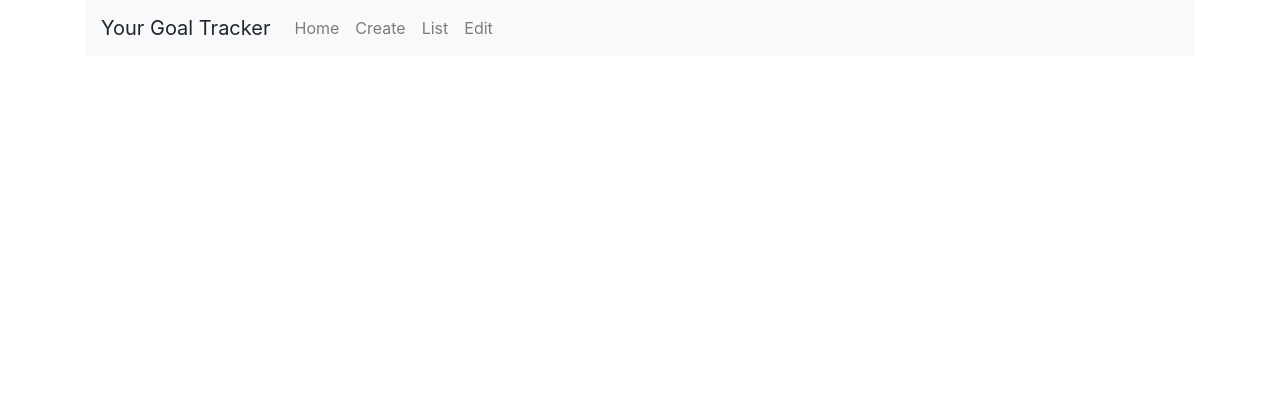
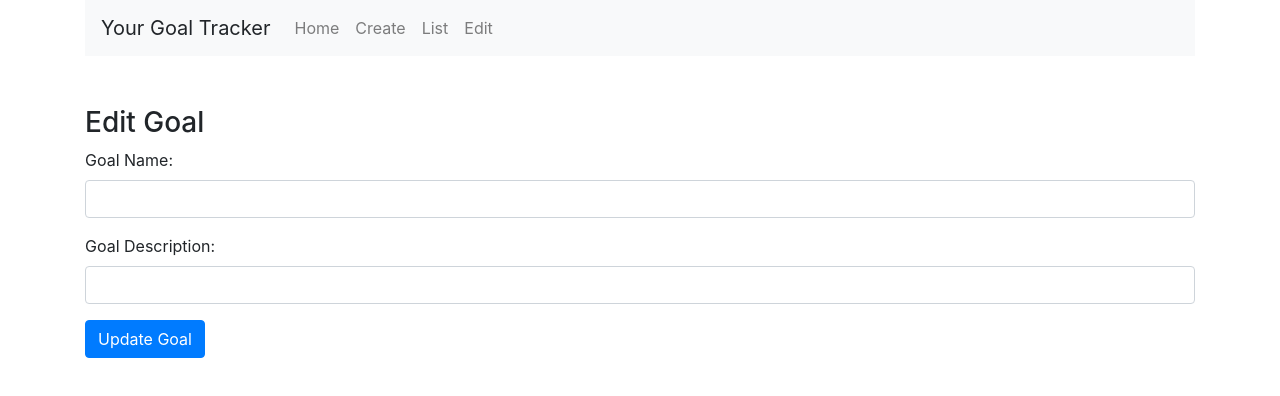
Before and after one commit to AlexMac7/goal-tracker, a React (Create React App) app: page /edit/1 in a window 1280 px wide. Shown: the top 396 px of the page. Built offline with nearby package versions, Linux system fonts and the light colour scheme; no server answers.

Commit message:
List and edit goals

```diff
--- a/src/App.js
+++ b/src/App.js
@@ -24,7 +24,7 @@ class App extends Component {
                                 <Link to={'/get'} className={"nav-link"}>List</Link>
                             </li>
                             <li className={"nav-item"}>
-                                <Link to={'/patch/:id'} className={"nav-link"}>Edit</Link>
+                                <Link to={'/edit/:id'} className={"nav-link"}>Edit</Link>
                             </li>
                         </ul>
                     </div>
@@ -32,7 +32,7 @@ class App extends Component {
                 <Switch>
                     <Route exact path='/create' component={CreateGoal} />
                     <Route path='/get' component={GetGoal} />
-                    <Route path='/patch/:id' component={PatchGoal} />
+                    <Route path='/edit/:id' component={PatchGoal} />
                 </Switch>
             </div>
         </Router>
--- a/src/components/CreateGoal.js
+++ b/src/components/CreateGoal.js
@@ -28,7 +28,7 @@ class CreateGoal extends Component {
         event.preventDefault();
         const goal = {
             name: this.state.name,
-            port: this.state.description
+            description: this.state.description
         }
         axios.post('http://localhost:4200/goal/add', goal)
             .then(res => console.log(res.data));
@@ -56,7 +56,7 @@ class CreateGoal extends Component {
                     </div>
                 </form>
             </div>
-        )
+        );
     }
 }
 
--- a/src/components/GetGoal.js
+++ b/src/components/GetGoal.js
@@ -1,12 +1,44 @@
 import React, { Component } from 'react';
+import axios from 'axios';
+import TableRow from './TableRow';
 
 class GetGoal extends Component {
+    constructor(props) {
+        super(props);
+        this.state = {goals: []};
+    }
+    componentDidMount(){
+        axios.get('http://localhost:4200/goal')
+            .then(response => {
+                this.setState({ goals: response.data });
+            })
+            .catch(function (error) {
+                console.log(error);
+            })
+    }
+    tabRow(){
+        return this.state.goals.map(function(object, i){
+            return <TableRow obj={object} key={i} />;
+        });
+    }
+
     render() {
         return (
-            <div style={{marginTop: 50}}>
-                <p>Get your goal!</p>
+            <div className="container">
+                <table className="table table-striped">
+                    <thead>
+                    <tr>
+                        <td>ID</td>
+                        <td>Name</td>
+                        <td>Description</td>
+                    </tr>
+                    </thead>
+                    <tbody>
+                    {this.tabRow()}
+                    </tbody>
+                </table>
             </div>
-        )
+        );
     }
 }
 
--- a/src/components/PatchGoal.js
+++ b/src/components/PatchGoal.js
@@ -1,10 +1,68 @@
 import React, { Component } from 'react';
+import axios from 'axios';
 
 class PatchGoal extends Component {
+    constructor(props) {
+        super(props);
+        this.onChangeGoalName = this.onChangeGoalName.bind(this);
+        this.onChangeDescription = this.onChangeDescription.bind(this);
+        this.onSubmit = this.onSubmit.bind(this);
+
+        this.state = {name: '', description: ''};
+    }
+
+    componentDidMount() {
+        axios.get('http://localhost:4200/goal/edit/'+this.props.match.params.id)
+            .then(response => {
+                this.setState({ name: response.data.name, description: response.data.description });
+            })
+            .catch(function (error) {
+                console.log(error);
+            })
+    }
+
+    onChangeGoalName(event) {
+        this.setState({
+            name: event.target.value
+        });
+    }
+    onChangeDescription(event) {
+        this.setState({
+            description: event.target.value
+        });
+    }
+    onSubmit(event) {
+        event.preventDefault();
+        const goal = {
+            name: this.state.name,
+            description: this.state.description
+        }
+        axios.post('http://localhost:4200/goal/update/'+this.props.match.params.id, goal)
+            .then(res => console.log(res.data));
+        this.setState({
+            name: '',
+            description: ''
+        })
+        this.props.history.push('/get');
+    }
+
     render() {
         return (
             <div style={{marginTop: 50}}>
-                <p>Patch your goal!</p>
+                <h3>Edit Goal</h3>
+                <form onSubmit={this.onSubmit}>
+                    <div className="form-group">
+                        <label>Goal Name:  </label>
+                        <input type="text" value={this.state.name} className="form-control" onChange={this.onChangeGoalName}/>
+                    </div>
+                    <div className="form-group">
+                        <label>Goal Description: </label>
+                        <input type="text" value={this.state.description} className="form-control" onChange={this.onChangeDescription}/>
+                    </div>
+                    <div className="form-group">
+                        <input type="submit" value="Update Goal" className="btn btn-primary"/>
+                    </div>
+                </form>
             </div>
         )
     }
--- /dev/null
+++ b/src/components/TableRow.js
@@ -0,0 +1,28 @@
+import React, { Component } from 'react';
+import { Link } from 'react-router-dom';
+
+class TableRow extends Component {
+    render() {
+        return (
+            <tr>
+                <td>
+                    {this.props.obj._id}
+                </td>
+                <td>
+                    {this.props.obj.name}
+                </td>
+                <td>
+                    {this.props.obj.description}
+                </td>
+                <td>
+                    <Link to={"/edit/"+this.props.obj._id} className="btn btn-primary">Edit</Link>
+                </td>
+                <td>
+                    <button className="btn btn-danger">Delete</button>
+                </td>
+            </tr>
+        );
+    }
+}
+
+export default TableRow;
```
Also changed, not shown: 1 other file (tests, documents, lock files or other folders).
